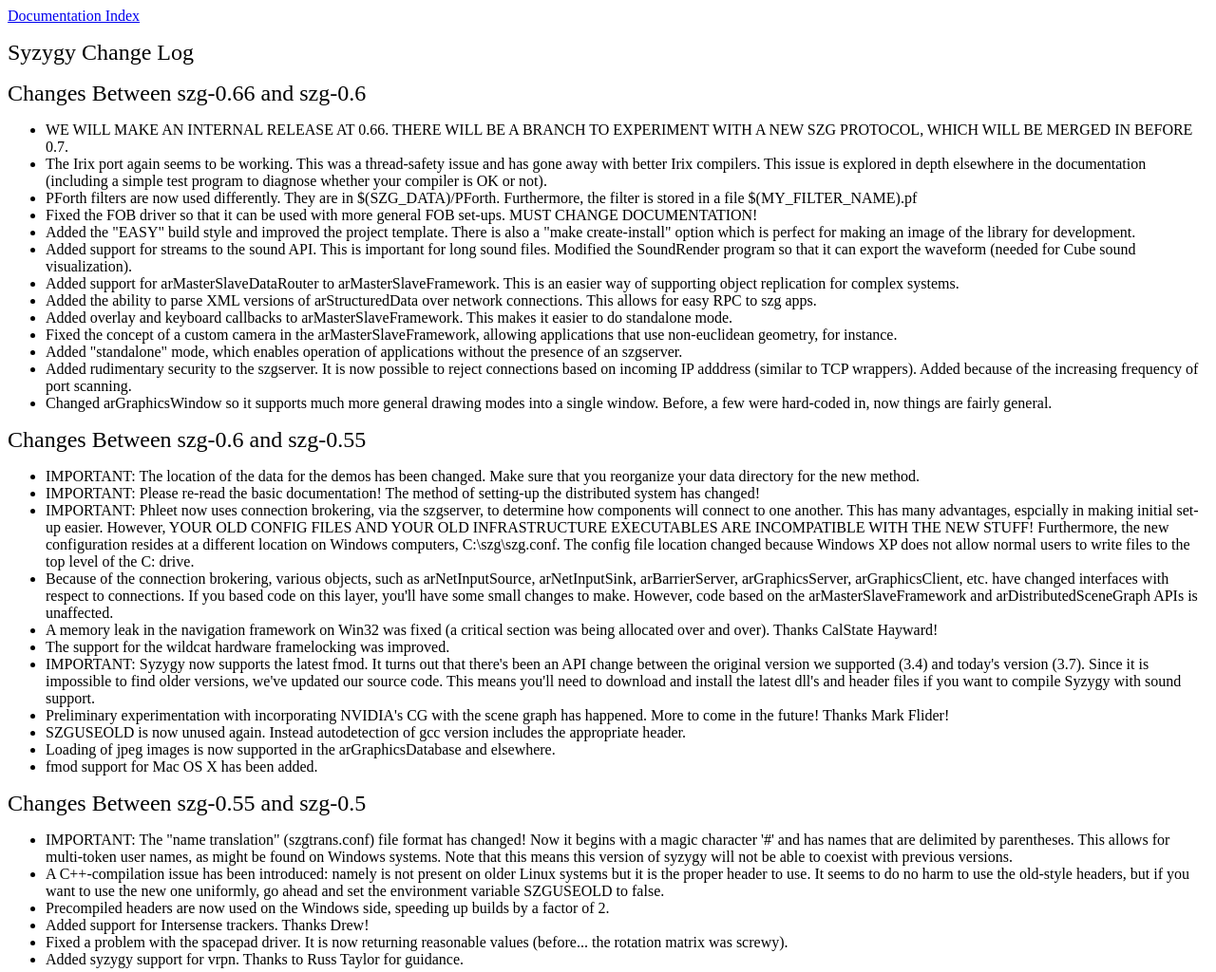
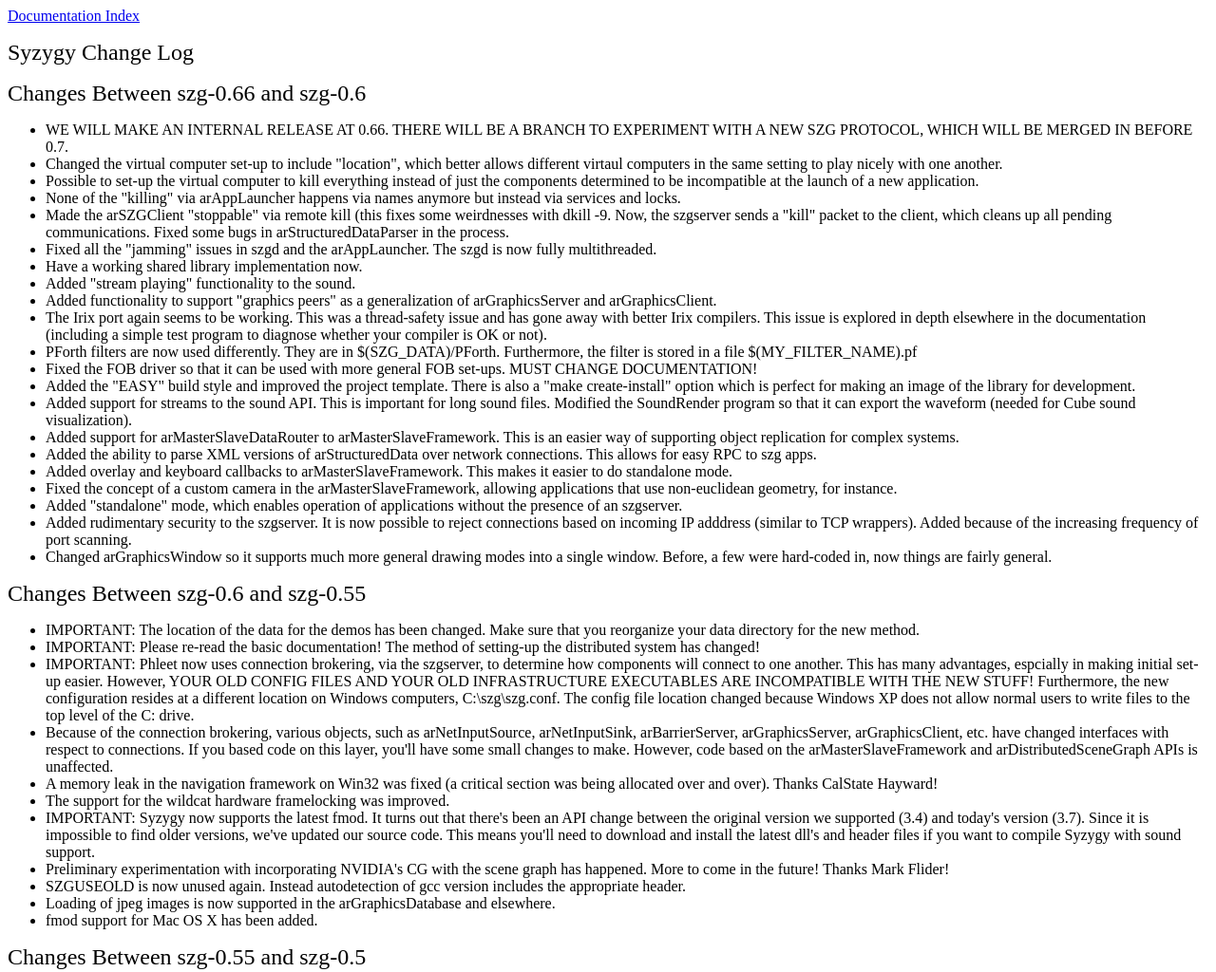
Before and after one commit to IllinoisSimulatorLab/szg, a plain HTML site: page doc/ChangeLog.html in a window 1280 px wide. Shown: the top 1024 px of the page at 95% size. Drawn offline with Linux system fonts and the light colour scheme.

Commit message:
modified the changelog a little bit

```diff
--- a/doc/ChangeLog.html
+++ b/doc/ChangeLog.html
@@ -9,6 +9,24 @@
 <p><ul>
 <li>WE WILL MAKE AN INTERNAL RELEASE AT 0.66. THERE WILL BE A BRANCH TO
 EXPERIMENT WITH A NEW SZG PROTOCOL, WHICH WILL BE MERGED IN BEFORE 0.7.
+<li>Changed the virtual computer set-up to include "location", which better
+allows different virtaul computers in the same setting to play nicely with
+one another.
+<li>Possible to set-up the virtual computer to kill everything instead of
+just the components determined to be incompatible at the launch of a new
+application.
+<li>None of the "killing" via arAppLauncher happens via names anymore but
+instead via services and locks.
+<li>Made the arSZGClient "stoppable" via remote kill (this fixes some
+weirdnesses with dkill -9. Now, the szgserver sends a "kill" packet to the
+client, which cleans up all pending communications. Fixed some bugs in
+arStructuredDataParser in the process.
+<li>Fixed all the "jamming" issues in szgd and the arAppLauncher. The szgd
+is now fully multithreaded.
+<li>Have a working shared library implementation now.
+<li>Added "stream playing" functionality to the sound.
+<li>Added functionality to support "graphics peers" as a generalization of
+arGraphicsServer and arGraphicsClient.
 <li>The Irix port again seems to be working. This was a thread-safety issue
 and has gone away with better Irix compilers. This issue is explored in
 depth elsewhere in the documentation (including a simple test program to
```
